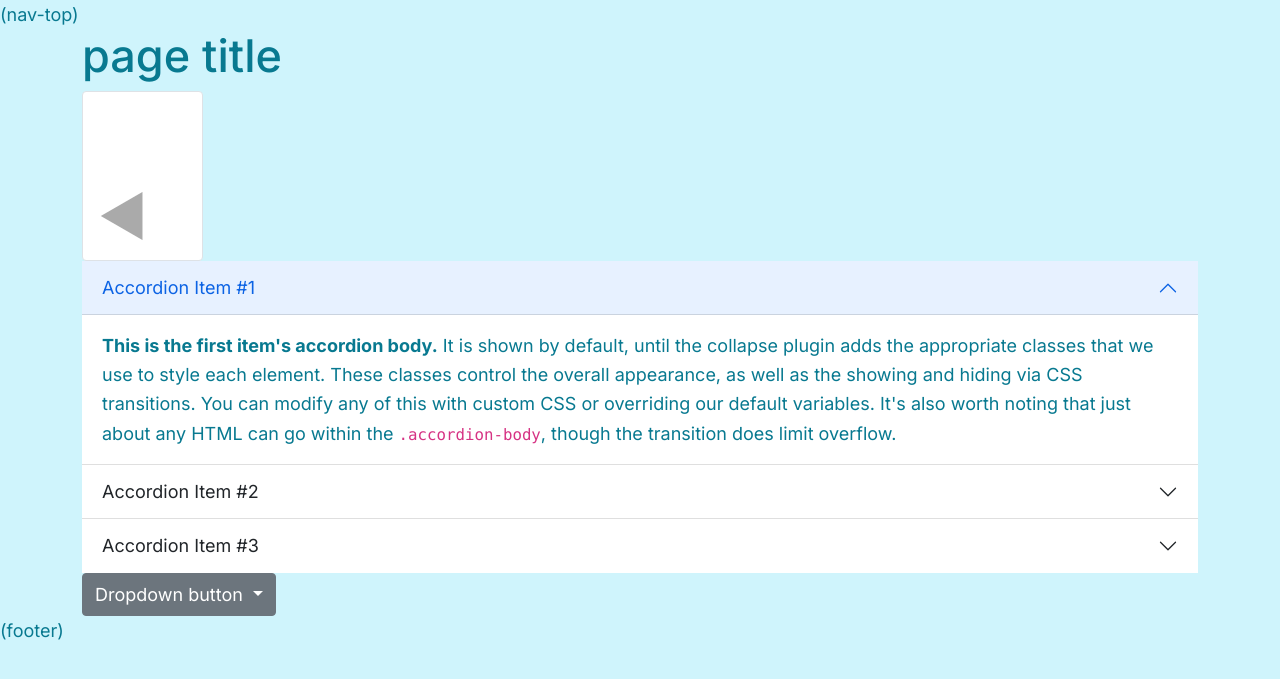
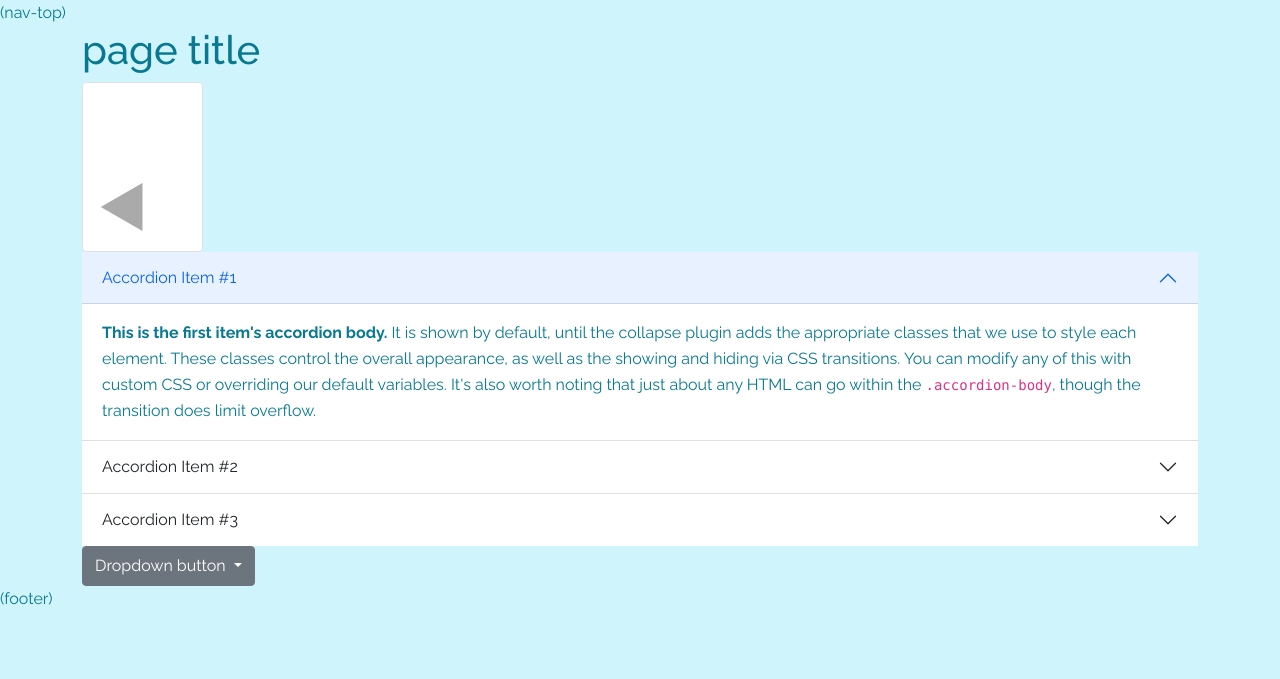
Before and after one commit to jingtianfeng/jekytrap-playground-realestate, a Jekyll site: the page built from index.html, in a window 1280 px wide. Shown: the top 679 px of the page. Built offline with Jekyll 4.4.1, drawn with Linux system fonts in a browser that asks for light colours.

Commit message:
Tweak variables and change font to Raleway

```diff
--- a/_layouts/default.html
+++ b/_layouts/default.html
@@ -9,9 +9,11 @@
     <link rel="icon" type="image/x-icon"
           href="{{ '/assets/img/favicon.ico' | relative_url }}">
     <link rel="preconnect"
-          href="https://fonts.gstatic.com">
+          href="https://fonts.googleapis.com">
+    <link rel="preconnect"
+          href="https://fonts.gstatic.com" crossorigin>
     <link rel="stylesheet"
-          href="https://fonts.googleapis.com/css2?family=Inter:wght@100;200;300;400;500;600;700;800;900&display=swap">
+          href="https://fonts.googleapis.com/css2?family=Raleway:ital,wght@0,100;0,200;0,300;0,400;0,500;0,600;0,700;0,800;0,900;1,100;1,200;1,300;1,400;1,500;1,600;1,700;1,800;1,900&display=swap">
     <link rel="stylesheet"
           href="{{ '/assets/css/styles.css' | relative_url }}">
 </head>
--- a/assets/css/styles.scss
+++ b/assets/css/styles.scss
@@ -3,8 +3,7 @@
 
 @import "bootstrap/functions";
 
-$font-size-base: 1.125rem;
-$font-family-sans-serif: Inter, Helvetica, sans-serif;
+$font-family-sans-serif: "Raleway", "Helvetica", sans-serif;
 $line-height-base: 1.625;
 
 @import "bootstrap/variables";
@@ -29,11 +28,12 @@
         5: 0.05em,
 );
 
-$utilities: ("letter-spacing": (
-        property: letter-spacing,
-        values: (
-                map-merge($letter-spacings, negativify-map($letter-spacings))
-        )));
+$utilities: (
+        "letter-spacing": (
+                property: letter-spacing,
+                values: (
+                        map-merge($letter-spacings, negativify-map($letter-spacings))
+                )));
 
 @import "bootstrap/utilities";
 @import "bootstrap/utilities/api";
```
